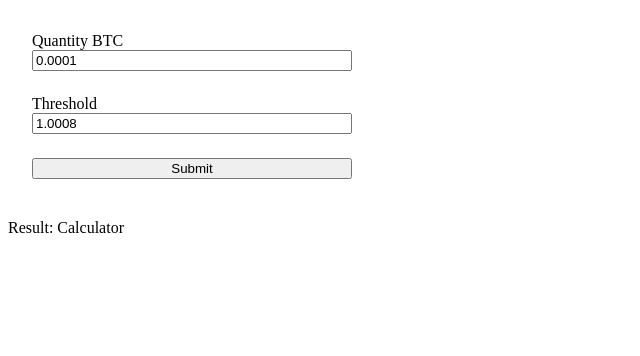
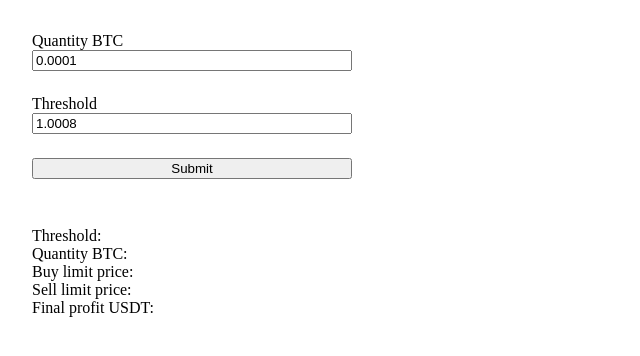
Before and after one commit to estebanjb1989/tdbot, a FastAPI app: page / in a window 1280 px wide. Shown: the top 356 px of the page, without its empty margins (0-640 px from the left). Run offline with FastAPI, Linux system fonts and the light colour scheme.

Commit message:
building html

```diff
--- a/main.py
+++ b/main.py
@@ -13,10 +13,11 @@
 commandService.set_config(api_key=api_key, api_secret=api_secret)
 templates = Jinja2Templates(directory="templates/")
 
+
 def calculateTrade(threshold, quantity_btc):
     avg_price = queryService.get_avg_price(client)
     buy_limit_price = queryService.get_buy_limit_price(avg_price=avg_price,
-                                                        threshold=threshold)
+                                                       threshold=threshold)
     sell_limit_price = queryService.get_sell_limit_price(
         avg_price=avg_price, threshold=threshold)
 
@@ -54,15 +55,28 @@
     }
     return data
 
+
 @app.get("/")
 async def root(request: Request):
     result = "Calculator"
     return templates.TemplateResponse('calculator.html', context={'request': request, 'result': result})
 
+
 @app.post("/")
 def form_post(request: Request, threshold: str = Form(...), quantity_btc: str = Form(...)):
-    result = calculateTrade(threshold=float(threshold), quantity_btc=float(quantity_btc))
-    return templates.TemplateResponse('calculator.html', context={'request': request, 'result': result})
+    result = calculateTrade(threshold=float(threshold),
+                            quantity_btc=float(quantity_btc))
+    return templates.TemplateResponse('calculator.html',
+                                      context={
+                                          'request': request,
+                                          'result': result,
+                                          'threshold': threshold,
+                                          'quantity_btc': quantity_btc,
+                                          'buy_limit_price': result["buy_limit_price"],
+                                          'sell_limit_price': result["sell_limit_price"],
+                                          'final_profit_usdt': result["final_profit_usdt"]
+                                      })
+
 
 @app.get("/permissions", response_class=PrettyJSONResponse)
 async def get_permissions():
--- a/templates/calculator.html
+++ b/templates/calculator.html
@@ -4,7 +4,7 @@
     <meta charset="UTF-8">
     <title>TDBOT</title>
     <style>
-        .form-container {
+        .column {
             display: flex;
             flex-direction: column;
             max-width: 320px;
@@ -17,7 +17,7 @@
 </head>
 <body>
 <form method="post">
-    <div class="form-container">
+    <div class="column">
         <span>Quantity BTC</span>
         <input type="text" name="quantity_btc" value="0.0001"/>
         <div class="divider"></div>
@@ -28,7 +28,24 @@
     </div>
 </form>
 
-<p>Result: {{ result }}</p>
+<!-- <p>Result: {{ result }}</p> -->
+<div class="column">
+    <span>
+        Threshold: {{ threshold }}
+    </span>
+    <span>
+        Quantity BTC: {{ quantity_btc }}
+    </span>
+    <span>
+        Buy limit price: {{ buy_limit_price }}
+    </span>
+    <span>
+        Sell limit price: {{ sell_limit_price }}
+    </span>
+     <span>
+        Final profit USDT: {{ final_profit_usdt }}
+    </span>
+</div>
 
 </body>
 </html>
```
